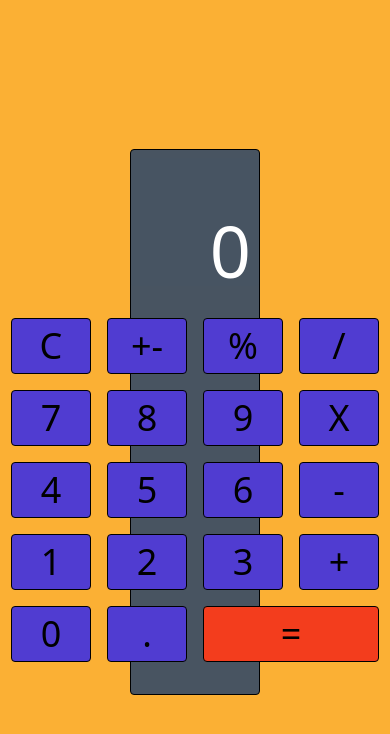
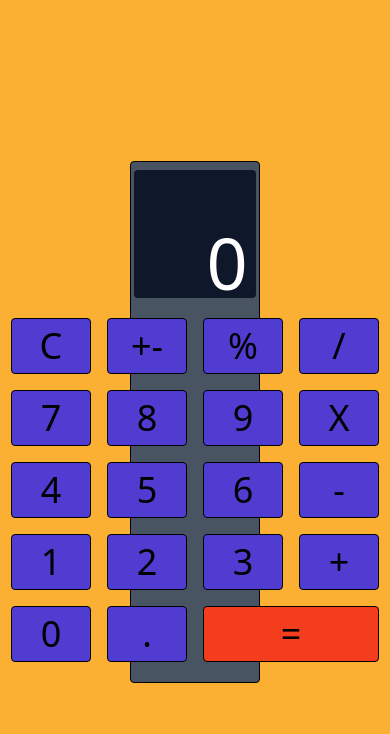
Before and after one commit to Viole01/calc, a React (Create React App) app: page / in a window 390 px wide. Shown: the top 734 px of the page. Built offline with nearby package versions, Linux system fonts and the light colour scheme.

Commit message:
Response improved

```diff
--- a/src/App.js
+++ b/src/App.js
@@ -22,7 +22,7 @@ function App() {
           <Button
             className={num === '=' ? 'w-[11rem] bg-[#f33d1d]' : ''}
             onClick={() => {
-              console.log(`${num} clicked!`);
+              setValue(num);
             }}
           >
             {num}
@@ -35,7 +35,7 @@ function App() {
   return (
     <Calculator>
       <Screen value={value} />
-      <div className="w-full">
+      <div className="w-full flex justify-center">
         <ButtonBox>{renderedBtnValues}</ButtonBox>
       </div>
     </Calculator>
--- a/src/components/ButtonBox.js
+++ b/src/components/ButtonBox.js
@@ -1,6 +1,6 @@
 function ButtonBox({ children }) {
   return (
-    <div className="m-2 mt-0 p-4 flex justify-center align-center flex-wrap">
+    <div className="m-2 mt-0 p-1 md:p-4 flex justify-center align-center flex-wrap">
       {children}
     </div>
   );
--- a/src/components/Screen.js
+++ b/src/components/Screen.js
@@ -1,6 +1,6 @@
 const Screen = ({ value }) => {
   return (
-    <div className="bg-[#4357692d] text-white rounded text-7xl flex justify-end items-end w-full px-2 h-32 m-2">
+    <div className="bg-slate-900 text-white rounded text-7xl flex justify-end items-end w-[95%] px-2 h-32 m-2">
       {value}
     </div>
   );
```
